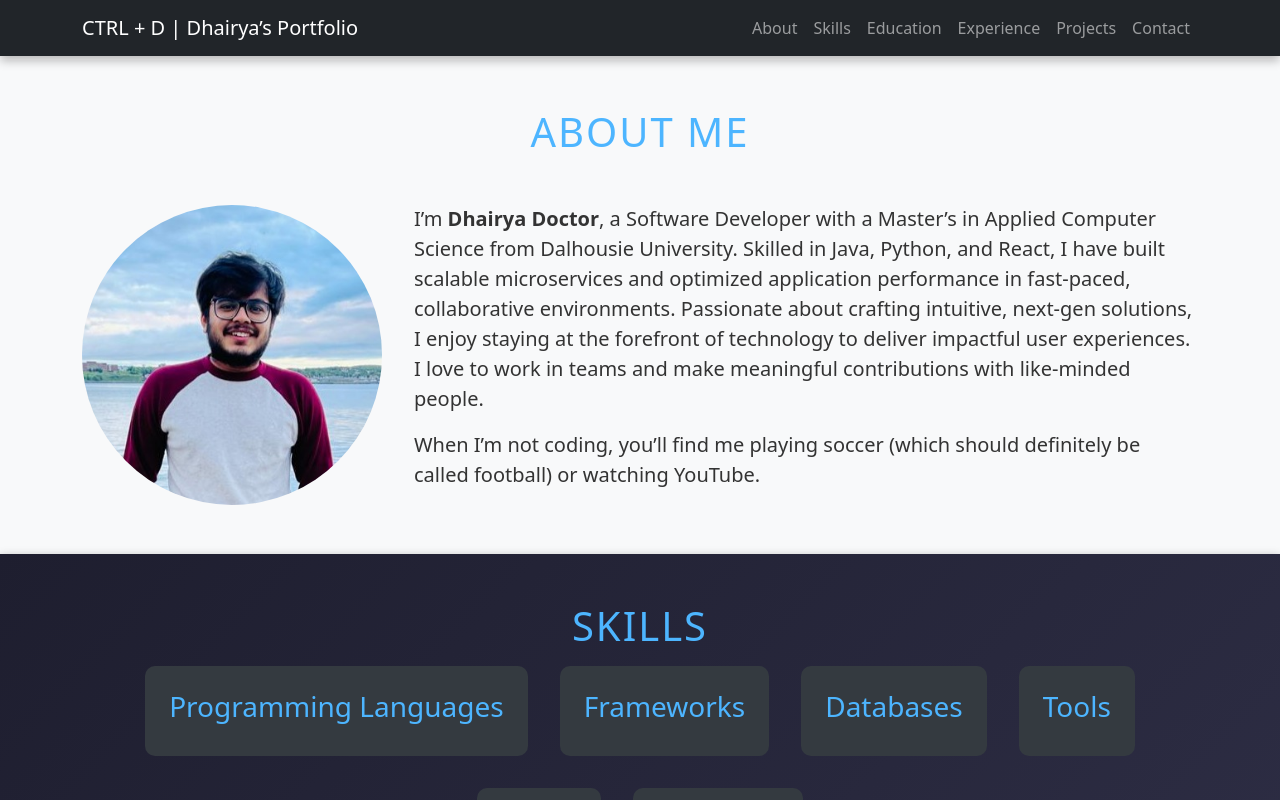
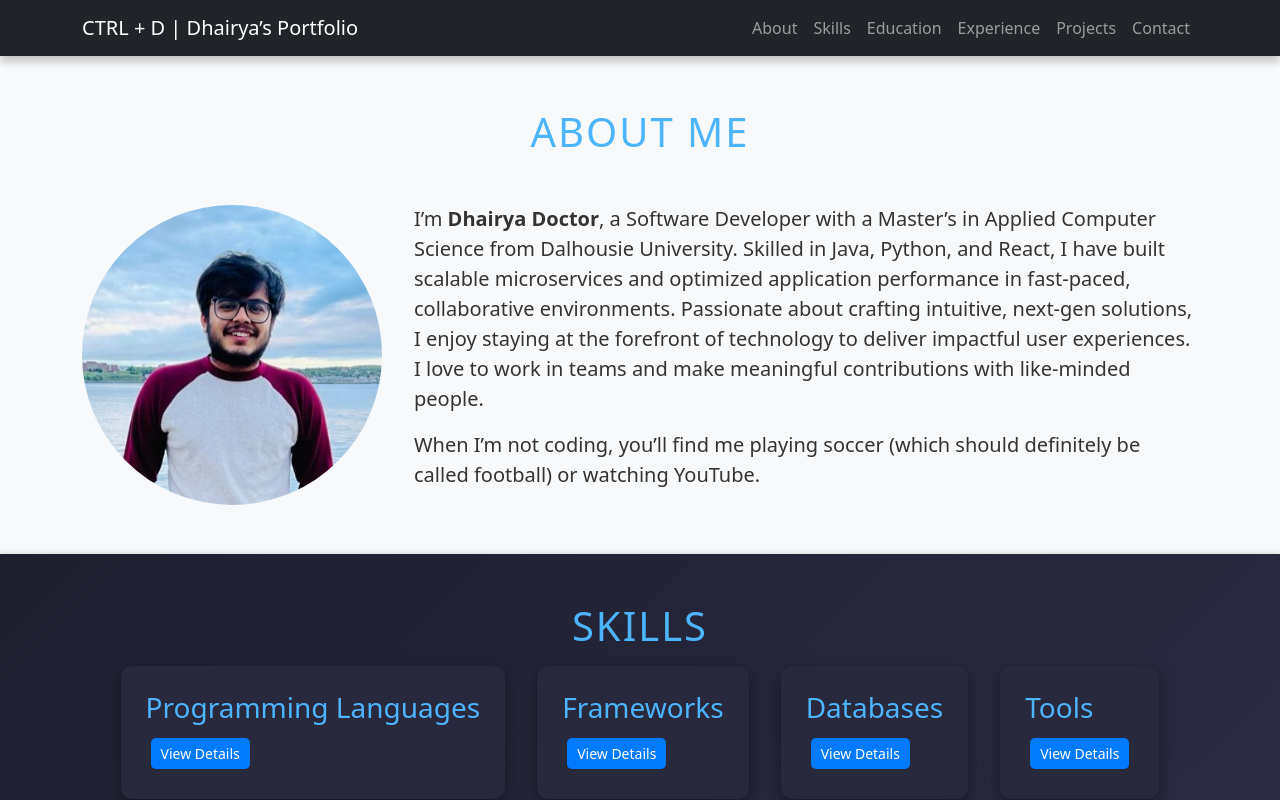
Before and after one commit to DhairyaDoc/Dhairya-Doctor-Portfolio, a React (Create React App) app: page / in a window 1280 px wide. Shown: the top 800 px of the page. Built offline with nearby package versions, Linux system fonts and the light colour scheme.

Commit message:
Made changes to experience details and skills box

```diff
--- a/src/components/Experience.jsx
+++ b/src/components/Experience.jsx
@@ -7,15 +7,26 @@ const experiences = [
     position: "IT Developer",
     company: "Canada Revenue Agency",
     location: "Toronto, Ontario, Canada",
-    details:
-      "Led a team of 5 developers, managing 6 projects and ensuring 100% on-time delivery with weekly progress reports. Developed 4 internal web applications using Apache Struts 2, Angular, and Java with MySQL and DB2 as backend database. Built scalable microservices with Spring Boot, RESTful APIs, and multiple databases to enhance scalability and performance. Optimized database API performance, cutting query execution time by 40% and reducing user wait time to under 5 seconds. Enhanced frontend performance by 30% with interactive and reusable Angular User Interfaces components. Integrated Jenkins pipeline into Struts2 application, automating SonarQube analysis and improving compliance metrics by 25%. Implemented application business logic using stored procedures to streamline data processing and enhance database efficiency",
+    details: [
+      "Led a team of 5 developers, managing 6 projects and ensuring 100% on-time delivery with weekly progress reports.",
+      "Developed 4 internal web applications using Apache Struts 2, Angular, and Java with MySQL and DB2 as backend database.",
+      "Built scalable microservices with Spring Boot, RESTful APIs, and multiple databases to enhance scalability and performance.",
+      "Optimized database API performance, cutting query execution time by 40% and reducing user wait time to under 5 seconds.",
+      "Enhanced frontend performance by 30% with interactive and reusable Angular User Interfaces components.",
+      "Integrated Jenkins pipeline into Struts2 application, automating SonarQube analysis and improving compliance metrics by 25%.",
+      "Implemented application business logic using stored procedures to streamline data processing and enhance database efficiency.",
+    ],
   },
   {
     position: "Software Development Engineer",
     company: "Ajmera Infotech",
     location: "Ahmedabad, Gujarat, India",
-    details:
-      "Developed RESTful APIs with C#, integrating React frontend and MySQL for efficient user interaction and data management. Led a team of 6 interns to design and develop .NET-based applications, ensuring adherence to industry best practices. Optimized storage of user images and files in AWS S3 for body scanning application, reduced storage costs by 50%. Improved CI/CD pipeline to deploy React frontend and C# backend on Microsoft Azure, increased deployment speed by 20%",
+    details: [
+      "Developed RESTful APIs with C#, integrating React frontend and MySQL for efficient user interaction and data management.",
+      "Led a team of 6 interns to design and develop .NET-based applications, ensuring adherence to industry best practices.",
+      "Optimized storage of user images and files in AWS S3 for body scanning application, reduced storage costs by 50%.",
+      "Improved CI/CD pipeline to deploy React frontend and C# backend on Microsoft Azure, increased deployment speed by 20%.",
+    ],
   },
 ];
 
@@ -62,7 +73,11 @@ const Experience = () => {
             </button>
             <h3>{selectedExperience.position}</h3>
             <h4>{selectedExperience.company}</h4>
-            <p>{selectedExperience.details}</p>
+            <ul>
+              {selectedExperience.details.map((detail, index) => (
+                <li key={index}>{detail}</li>
+              ))}
+            </ul>
           </div>
         </div>
       )}
--- a/src/components/Skills.jsx
+++ b/src/components/Skills.jsx
@@ -123,12 +123,14 @@ const Skills = () => {
         <h2 className="section-title">Skills</h2>
         <div className="skills-grid">
           {Object.keys(skills).map((category, index) => (
-            <div
-              key={index}
-              className="skill-box"
-              onClick={() => openModal(category)}
-            >
+            <div className="skill-box" key={index}>
               <h3>{category}</h3>
+              <button
+                className="view-details-btn"
+                onClick={() => openModal(category)}
+              >
+                View Details
+              </button>
             </div>
           ))}
         </div>
--- a/src/styles/Skills.css
+++ b/src/styles/Skills.css
@@ -1,10 +1,6 @@
 .skills {
   padding: 5rem 0;
-  background: linear-gradient(
-    135deg,
-    #1e1e2f,
-    #2d2d44
-  );
+  background: linear-gradient(135deg, #1e1e2f, #2d2d44);
   color: #4db5ff;
 }
 
@@ -16,17 +12,35 @@
 }
 
 .skill-box {
-  background-color: #343a40;
+  background: #29293d;
+  padding: 25px;
+  border-radius: 12px;
   color: #4db5ff;
-  padding: 1.5rem;
-  border-radius: 10px;
-  cursor: pointer;
-  text-align: center;
   display: inline-block;
+  text-align: left;
+  box-shadow: 0 6px 15px rgba(0, 0, 0, 0.4);
+  transition: transform 0.3s ease, box-shadow 0.3s ease;
 }
 
 .skill-box:hover {
-  background-color: #495057;
+  transform: translateY(-10px);
+  box-shadow: 0 8px 20px rgba(0, 0, 0, 0.6);
+}
+
+.view-details-btn {
+  background-color: #007bff;
+  color: #fff;
+  border: none;
+  padding: 5px 10px;
+  font-size: 14px;
+  border-radius: 5px;
+  cursor: pointer;
+  margin: 5px;
+}
+
+.view-details-btn:hover {
+  background: #a8d5e2;
+  transform: translateY(-2px);
 }
 
 .modal {
```
